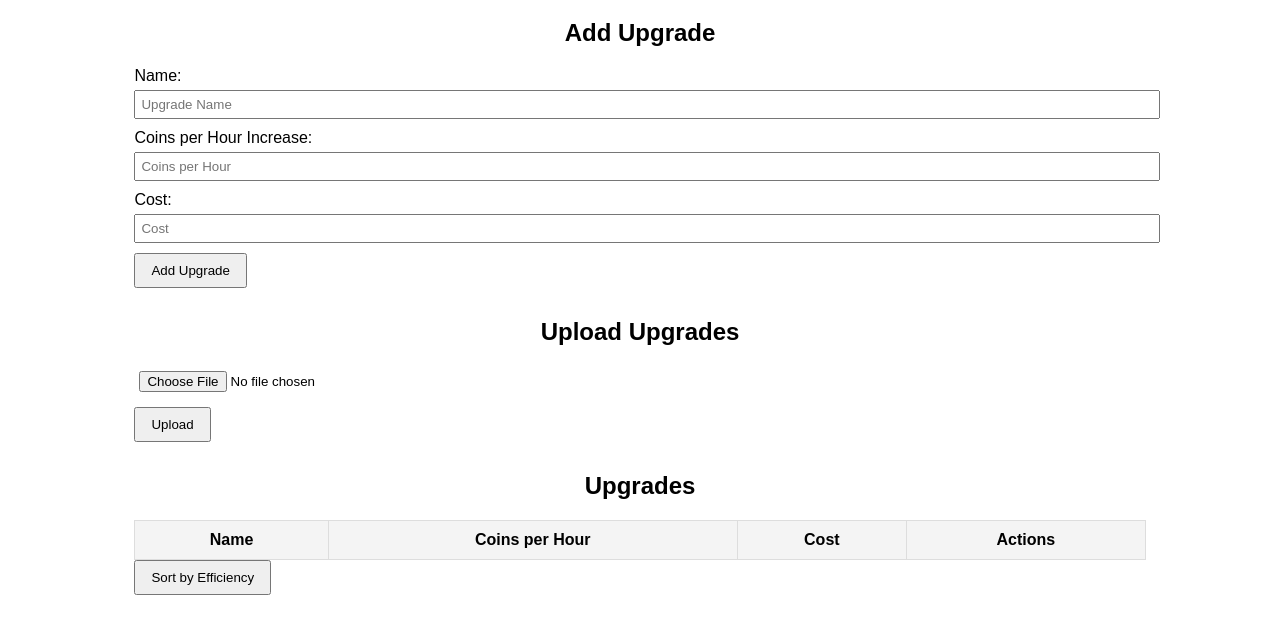
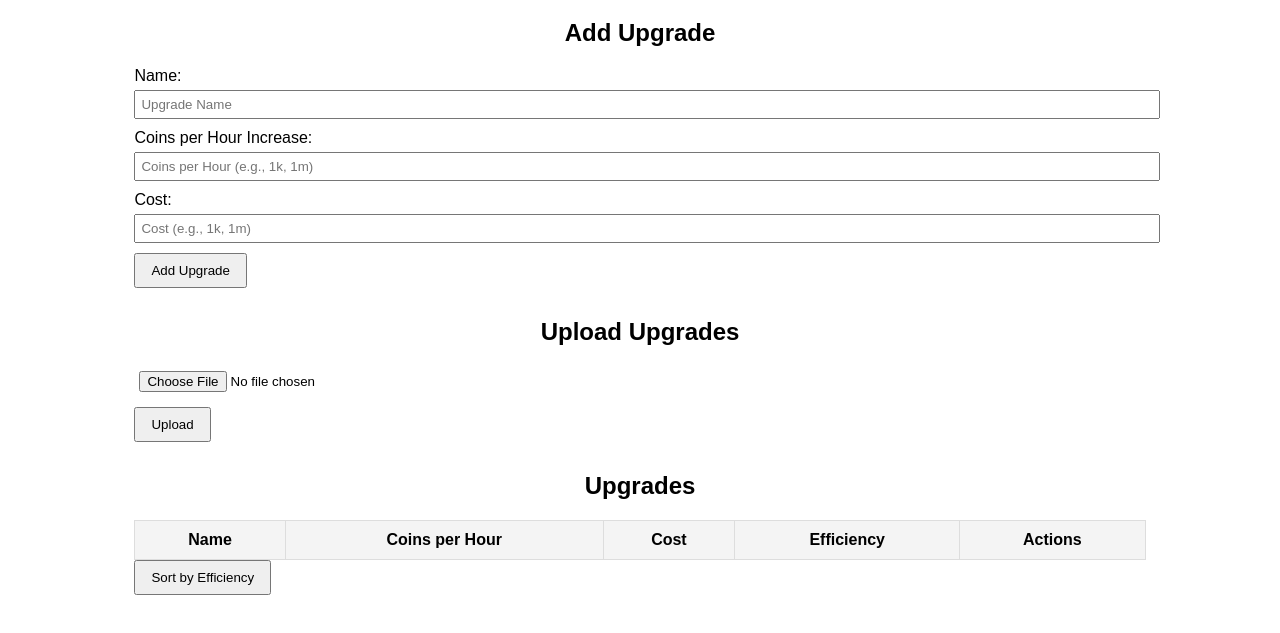
Before and after one commit to ashu-agrawal1/Best-upgrade, a plain HTML site: page index.html in a window 1280 px wide. Shown: the part 61-694 px from the top of the page. Drawn offline with Linux system fonts and the light colour scheme.

Commit message:
Update index.html

```diff
--- a/index.html
+++ b/index.html
@@ -14,9 +14,9 @@
             <label for="upgrade-name">Name:</label>
             <input type="text" id="upgrade-name" placeholder="Upgrade Name">
             <label for="coins-per-hour">Coins per Hour Increase:</label>
-            <input type="number" id="coins-per-hour" placeholder="Coins per Hour">
+            <input type="text" id="coins-per-hour" placeholder="Coins per Hour (e.g., 1k, 1m)">
             <label for="cost">Cost:</label>
-            <input type="number" id="cost" placeholder="Cost">
+            <input type="text" id="cost" placeholder="Cost (e.g., 1k, 1m)">
             <button onclick="addUpgrade()">Add Upgrade</button>
         </div>
 
@@ -34,6 +34,7 @@
                         <th>Name</th>
                         <th>Coins per Hour</th>
                         <th>Cost</th>
+                        <th>Efficiency</th>
                         <th>Actions</th>
                     </tr>
                 </thead>
```
